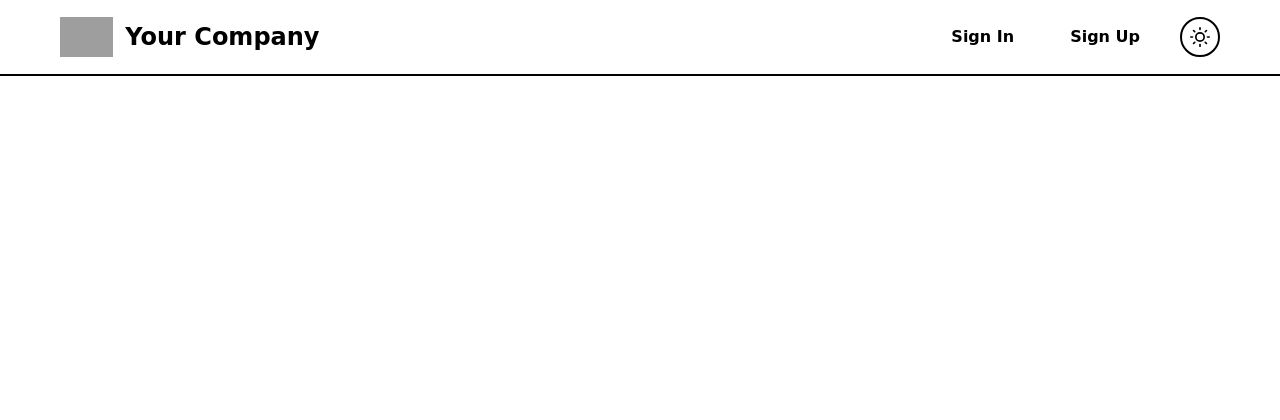
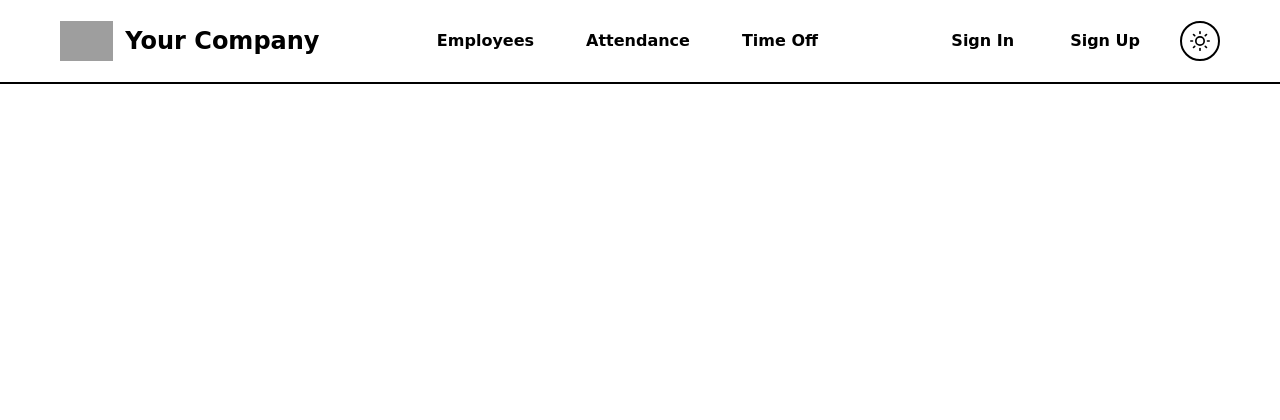
Before and after one commit to kashish2210/Odoo-x-GCET2026, a Django app: template templates/base.html in a window 1280 px wide. Shown: the top 420 px of the page. Run offline with Django 5.2, Linux system fonts and the light colour scheme; the template is opened without the code that fills it, so the values that code supplies are empty; grey boxes are pictures that could not be loaded.

Commit message:
Update header

```diff
--- a/templates/base.html
+++ b/templates/base.html
@@ -6,6 +6,8 @@
     <meta name="viewport" content="width=device-width, initial-scale=1.0">
     <title>{% block title %}Authentication{% endblock %}</title>
     <link rel="stylesheet" href="{% static 'css/style.css' %}">
+    <link rel="stylesheet" href="{% static 'css/dashboard.css' %}">
+
     {% block extra_css %}{% endblock %}
 </head>
 <body>
--- a/templates/header.html
+++ b/templates/header.html
@@ -6,6 +6,12 @@
                 <img src="{% static 'images/logo.png' %}" alt="Logo" class="logo-img">
                 <span class="logo-text">Your Company</span>
             </div>
+
+            <nav class="dashboard-nav">
+                <a href="{% url 'dashboard' %}" class="nav-item">Employees</a>
+                <a href="#" class="nav-item">Attendance</a>
+                <a href="#" class="nav-item">Time Off</a>
+            </nav>
 
             <nav class="nav">
                 {% if user.is_authenticated %}
```
